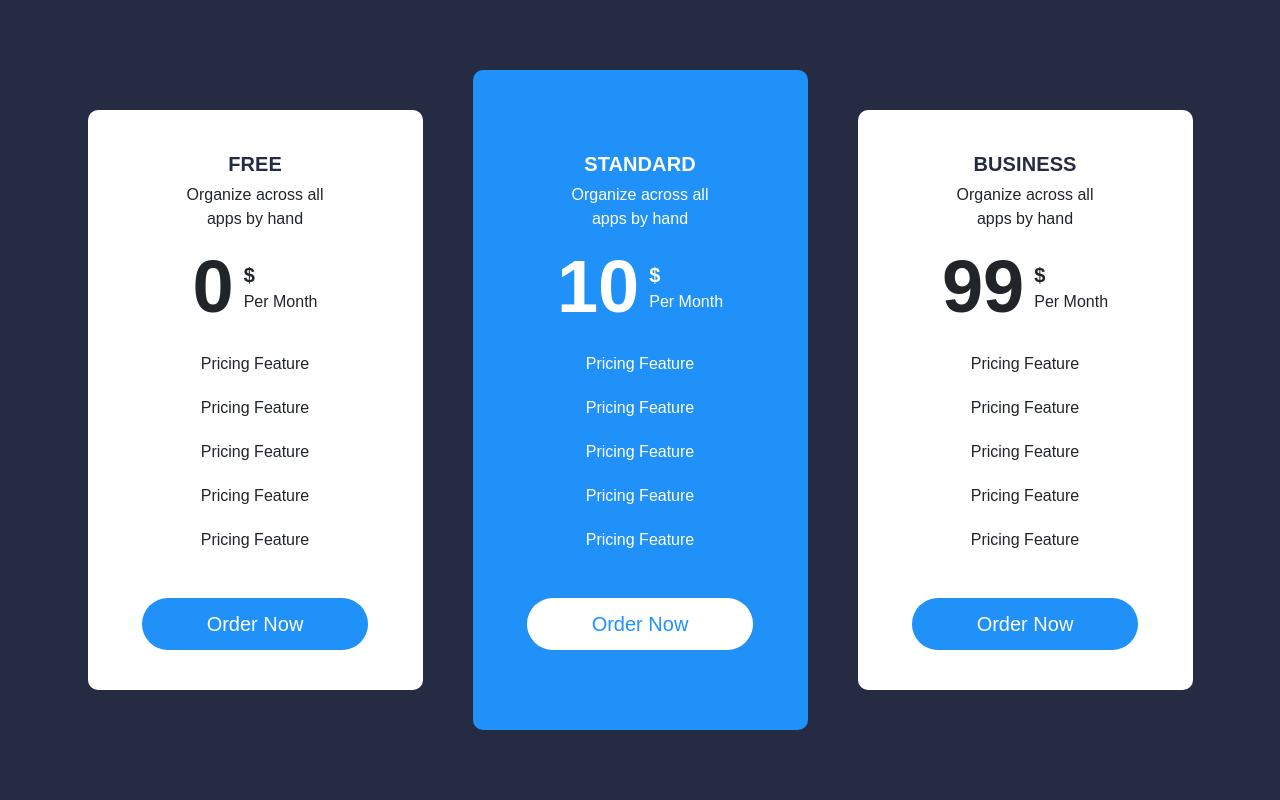
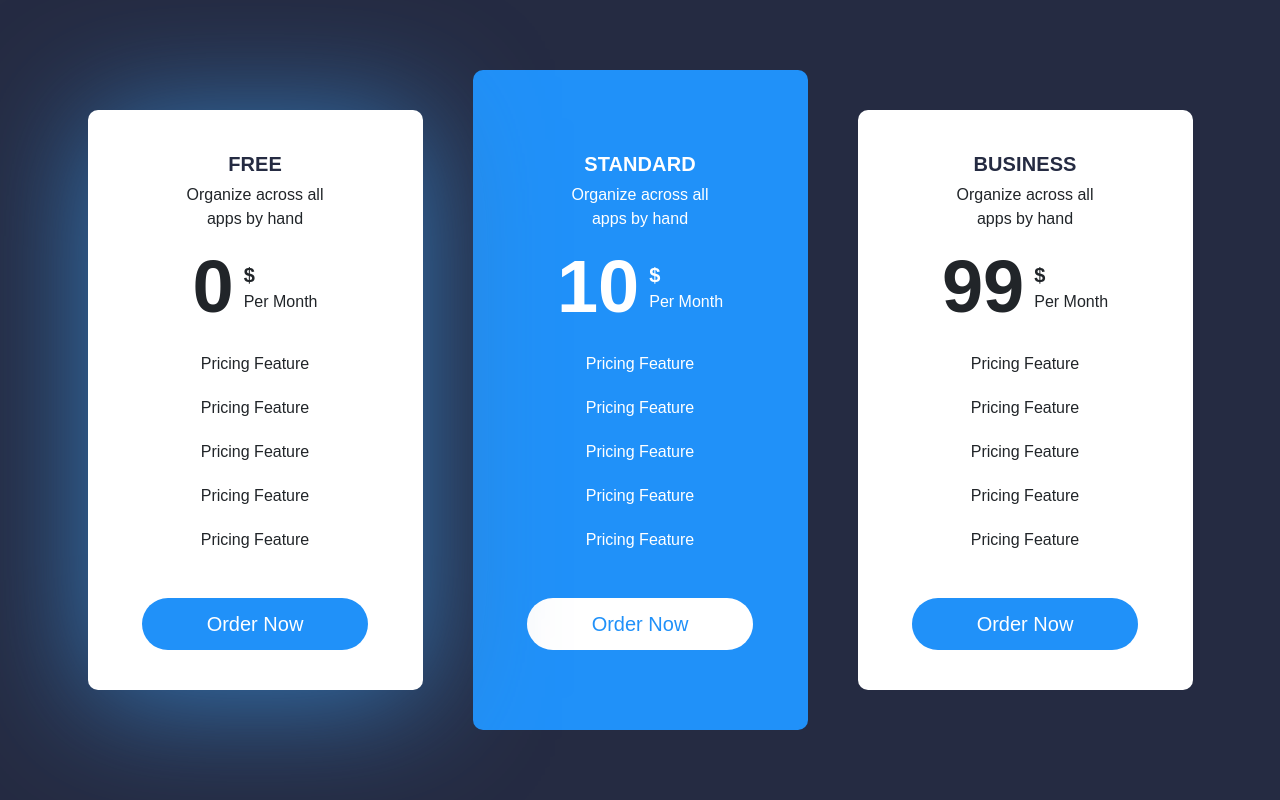
Before and after one commit to ssergeevichh/figma-land, a website built with Vite: page index.html in a window 1280 px wide. In both pictures the pointer is over the element 255 px from the left and 6375 px from the top of the page. Shown: the part 5975-6775 px from the top of the page. Built offline with nearby package versions, Linux system fonts and the light colour scheme; files whose address does not match are found by name.

Commit message:
feat:add drop-shadow effect

```diff
--- a/src/styles/parts/_pricing.scss
+++ b/src/styles/parts/_pricing.scss
@@ -31,6 +31,10 @@
     display: flex;
     flex-direction: column;
     align-items: center;
+    transition: all .3s;
+    &:hover {
+        filter: drop-shadow(0px 8.14769px 63.1446px rgb(53, 122, 187));
+    }
 
     &__btn {
         margin-top: 20px;
```
